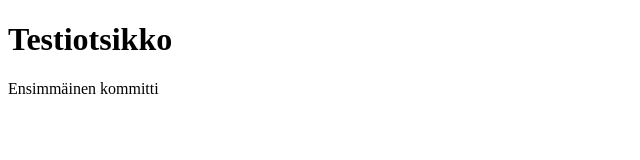
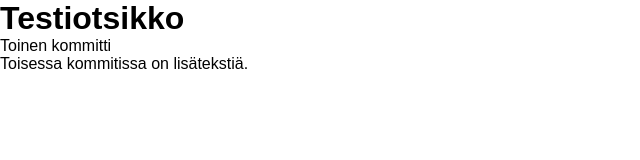
Before and after one commit to TopiS-TAI/testi, a plain HTML site: page index.html in a window 1280 px wide. Shown: the whole page, without its empty margins (0-640 px from the left). Drawn offline with Linux system fonts and the light colour scheme.

Commit message:
Second commit

```diff
--- a/index.html
+++ b/index.html
@@ -4,9 +4,11 @@
     <meta charset="UTF-8">
     <meta name="viewport" content="width=device-width, initial-scale=1.0">
     <title>Testi</title>
+    <link rel="stylesheet" href="style.css">
 </head>
 <body>
     <h1>Testiotsikko</h1>
-    <p>Ensimmäinen kommitti</p>
+    <p>Toinen kommitti</p>
+    <p>Toisessa kommitissa on lisätekstiä.</p>
 </body>
 </html>
--- /dev/null
+++ b/style.css
@@ -0,0 +1,5 @@
+* {
+    margin: 0;
+    padding: 0;
+    font-family:Arial, Helvetica, sans-serif;
+}
```
